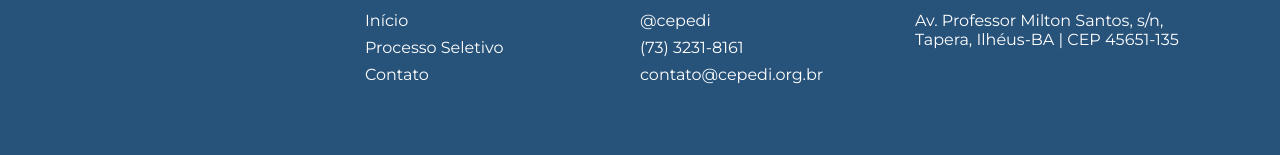
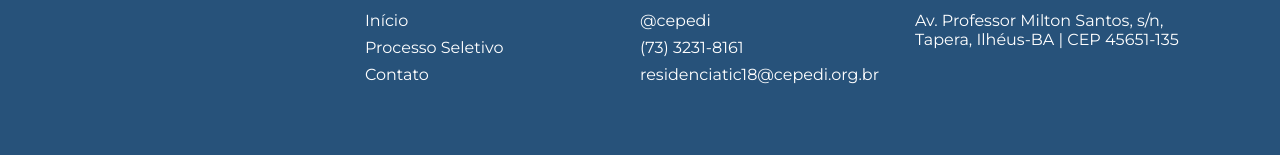
Before and after one commit to igorroc/residencia-next, a Next.js app: page /contato in a window 1280 px wide. Shown: the part 973-1128 px from the top of the page. Built offline with nearby package versions, Linux system fonts and the light colour scheme.

Commit message:
fix: Email

```diff
--- a/src/components/Footer/index.tsx
+++ b/src/components/Footer/index.tsx
@@ -36,7 +36,7 @@
 							<Link href="tel:557399998888">(73) 3231-8161</Link>
 						</li>
 						<li>
-							<Link href="mailto:contato@cepedi.org.br">contato@cepedi.org.br</Link>
+							<Link href="mailto:residenciatic18@cepedi.org.br">residenciatic18@cepedi.org.br</Link>
 						</li>
 					</ul>
 				</div>
```
